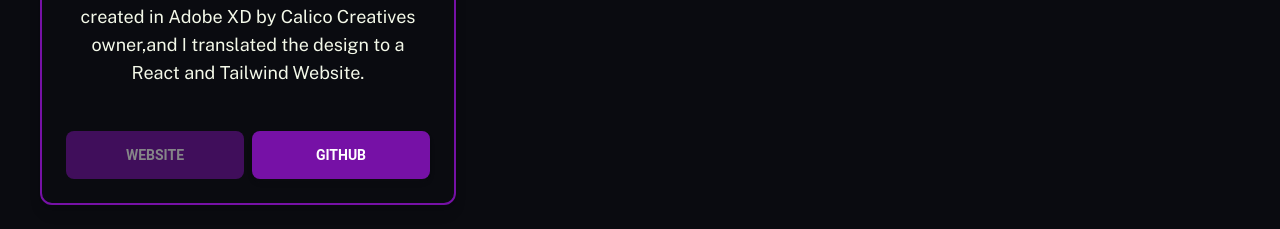
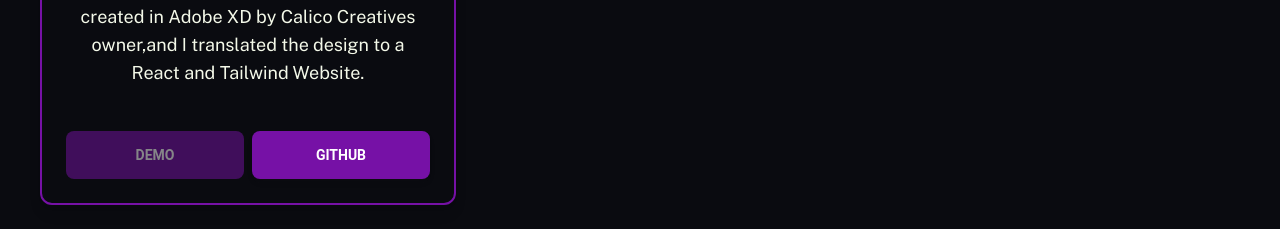
Before and after one commit to carinadiesel-dev/Portfolio-V2, a React (Vite) app: page / in a window 1280 px wide. Shown: the part 3260-3489 px from the top of the page. Built offline with nearby package versions, Linux system fonts and the light colour scheme.

Commit message:
Added Calico Creatives Demo Link

```diff
--- a/src/components/Work.tsx
+++ b/src/components/Work.tsx
@@ -15,6 +15,7 @@ type CardRow = {
   title: string;
   aboutTxt: string;
   repoLink: string;
+  websiteLink: string;
 };
 
 const CardItem: FunctionComponent<CardRow> = ({
@@ -22,6 +23,7 @@ const CardItem: FunctionComponent<CardRow> = ({
   title,
   aboutTxt,
   repoLink,
+  websiteLink,
 }) => {
   return (
     <Card className="w-full max-w-[26rem] shadow-lg bg-image-main bg-center bg-cover border-purple-dark border-2">
@@ -44,14 +46,14 @@ const CardItem: FunctionComponent<CardRow> = ({
         </Typography>
       </CardBody>
       <CardFooter className="flex gap-2 pt-5">
-        <a className="w-full" href="#">
+        <a className="w-full" href={websiteLink}>
           <Button
             disabled
             size="lg"
             fullWidth={true}
             className="bg-purple-dark hover:bg-trueBlue"
           >
-            Website
+            Demo
           </Button>
         </a>
         <a className="w-full" href={repoLink} target="_blank">
@@ -77,7 +79,8 @@ const Work = ({}: WorkProps) => {
     aboutTxt:
       "Website for Calico Creatives. Design created in Adobe XD by Calico Creatives owner,and I translated the design to a React and Tailwind Website.",
     repoLink:
-      "https://github.com/carinadiesel-dev/calico-creatives-react/tree/main/FINAL",
+      "https://github.com/carinadiesel-dev/calico-creatives-react/tree/production",
+    websiteLink: "https://calicocreatives-e35c8.firebaseapp.com/",
   };
 
   let projects = [project1];
```
